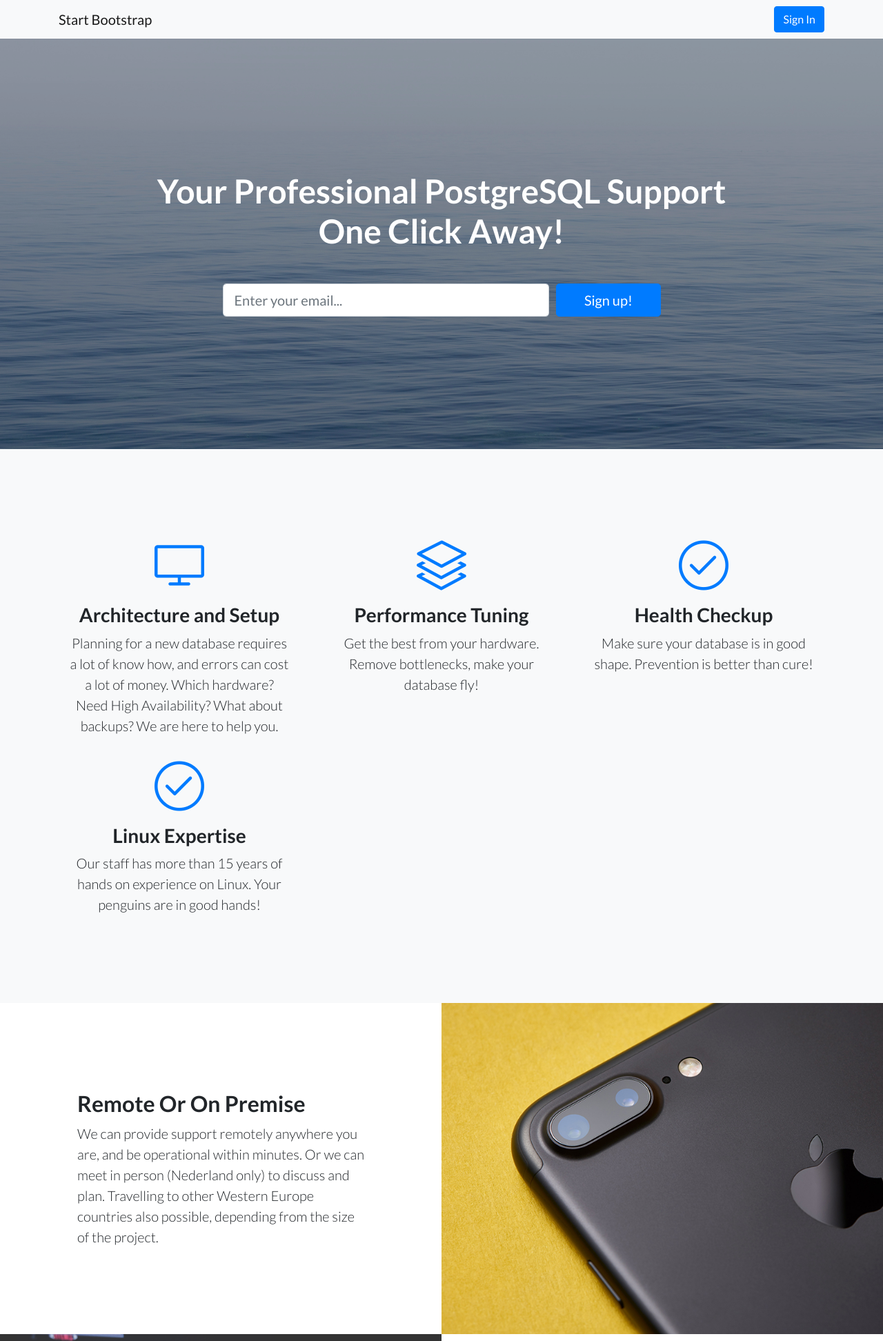
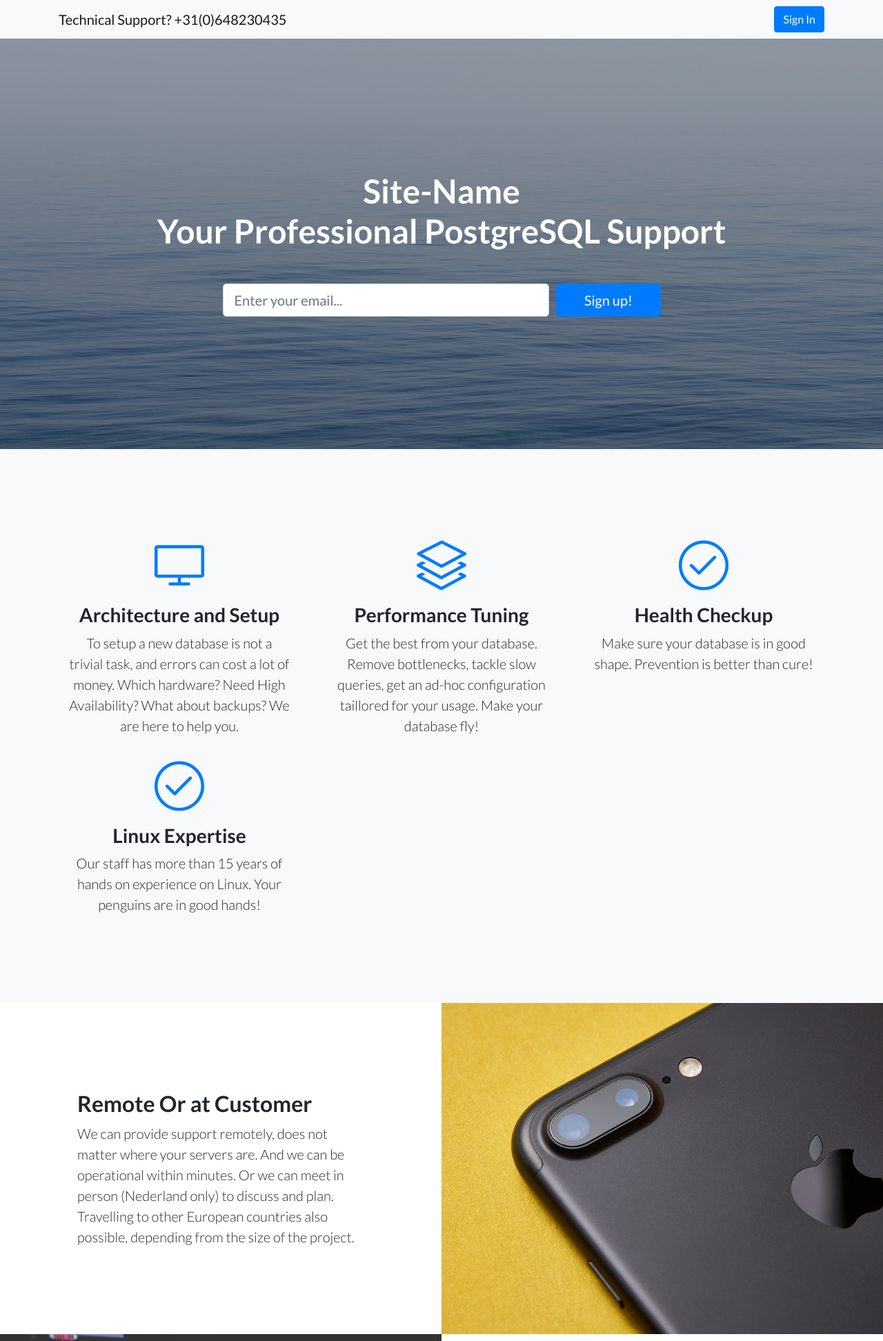
Before and after one commit to dba-git/dba-git, a website: page startbootstrap-landing-page/index.html in a window 1280 px wide. Shown: the top 1944 px of the page at 69% size. Drawn offline with Linux system fonts and the light colour scheme.

Commit message:
Update index.html

```diff
--- a/startbootstrap-landing-page/index.html
+++ b/startbootstrap-landing-page/index.html
@@ -28,7 +28,7 @@
     <!-- Navigation -->
     <nav class="navbar navbar-light bg-light static-top">
       <div class="container">
-        <a class="navbar-brand" href="#">Start Bootstrap</a>
+        <a class="navbar-brand" href="#">Technical Support? +31(0)648230435</a>
         <a class="btn btn-primary" href="#">Sign In</a>
       </div>
     </nav>
@@ -39,7 +39,7 @@
       <div class="container">
         <div class="row">
           <div class="col-xl-9 mx-auto">
-            <h1 class="mb-5">Your Professional PostgreSQL Support One Click Away!</h1>
+            <h1 class="mb-5">Site-Name  <br>   Your Professional PostgreSQL Support</h1>
           </div>
           <div class="col-md-10 col-lg-8 col-xl-7 mx-auto">
             <form>
@@ -67,7 +67,7 @@
                 <i class="icon-screen-desktop m-auto text-primary"></i>
               </div>
               <h3>Architecture and Setup</h3>
-              <p class="lead mb-0">Planning for a new database requires a lot of know how, and errors can cost a lot of money. Which hardware? Need High Availability? What about backups? We are here to help you.</p>
+              <p class="lead mb-0">To setup a new database is not a trivial task, and errors can cost a lot of money. Which hardware? Need High Availability? What about backups? We are here to help you.</p>
             </div>
           </div>
           <div class="col-lg-4">
@@ -76,7 +76,7 @@
                 <i class="icon-layers m-auto text-primary"></i>
               </div>
               <h3>Performance Tuning</h3>
-              <p class="lead mb-0">Get the best from your hardware. Remove bottlenecks, make your database fly!</p>
+              <p class="lead mb-0">Get the best from your database. Remove bottlenecks, tackle slow queries, get an ad-hoc configuration taillored for your usage. Make your database fly!</p>
             </div>
           </div>
           <div class="col-lg-4">
@@ -108,8 +108,8 @@
 
           <div class="col-lg-6 order-lg-2 text-white showcase-img" style="background-image: url('img/bg-showcase-1.jpg');"></div>
           <div class="col-lg-6 order-lg-1 my-auto showcase-text">
-            <h2>Remote Or On Premise</h2>
-            <p class="lead mb-0">We can provide support remotely anywhere you are, and be operational within minutes. Or we can meet in person (Nederland only) to discuss and plan. Travelling to other Western Europe countries also possible, depending from the size of the project.</p>
+            <h2>Remote Or at Customer</h2>
+            <p class="lead mb-0">We can provide support remotely, does not matter where your servers are. And we can be operational within minutes. Or we can meet in person (Nederland only) to discuss and plan. Travelling to other European countries also possible, depending from the size of the project.</p>
           </div>
         </div>
         <div class="row no-gutters">
@@ -124,6 +124,13 @@
           <div class="col-lg-6 order-lg-1 my-auto showcase-text">
             <h2>PostgreSQL As A Service</h2>
             <p class="lead mb-0">We can provide you a Virtual Machine ready to go with PostgreSQL installed. No maintenance costs. You can focus only on what is important for your reployement and leave us worry about the rest. Prices starting from 20 euros per month.</p>
+          </div>
+        </div>
+                <div class="row no-gutters">
+          <div class="col-lg-6 order-lg-2 text-white showcase-img" style="background-image: url('img/bg-showcase-3.jpg');"></div>
+          <div class="col-lg-6 order-lg-1 my-auto showcase-text">
+            <h2>About Us</h2>
+            <p class="lead mb-0">About Us <br>Why Your-Site-Name * Complete package: We provide a full service, taking care of all aspects of your Database. From installation to polishing. <br>* Constant feedback: thanks to our SCRUM way of work, you get a constant feedback about the work in progress. <br> * Experience: Our staff has more than 5 years experience on big production setups </p>
           </div>
         </div>
       </div>
```
